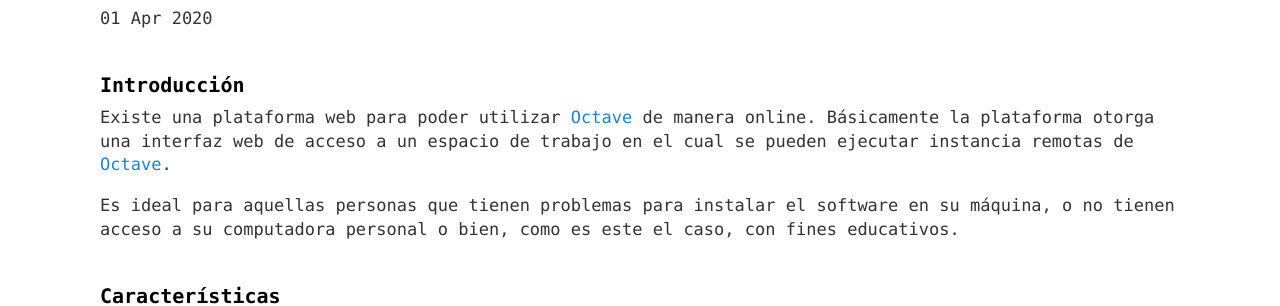
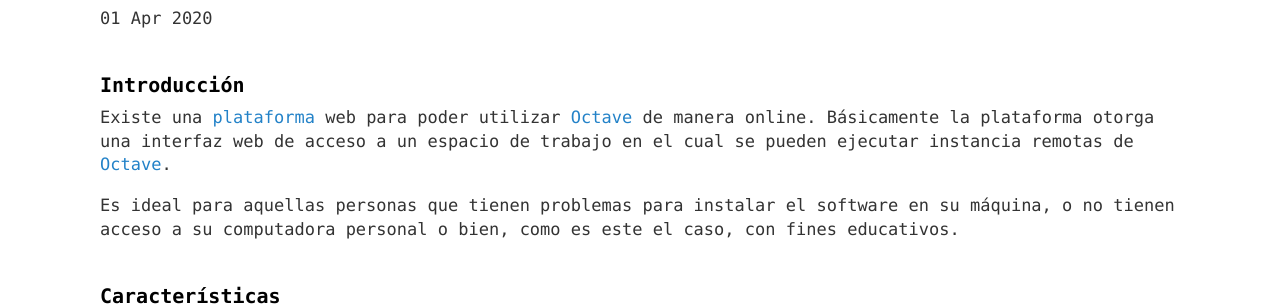
Before and after one commit to 1nv1/UTN-FRN-ASS, a Jekyll site: the page built from _posts/2020-04-01-Octave_Online.markdown, in a window 1280 px wide. Shown: the part 124-430 px from the top of the page. Built offline with Jekyll 4.4.1, drawn with Linux system fonts in a browser that asks for light colours; comment, search, counter and statistics services are not loaded; part of the change alters nothing that is shown.

Commit message:
Adding link

```diff
--- a/_posts/2020-04-01-Octave_Online.markdown
+++ b/_posts/2020-04-01-Octave_Online.markdown
@@ -9,9 +9,10 @@ categories: software online octave realtime
 
 ## Introducción
 
-Existe una plataforma web para poder utilizar [Octave](https://www.gnu.org/software/octave/)
-de manera online. Básicamente la plataforma otorga una interfaz web de acceso
-a un espacio de trabajo en el cual se pueden ejecutar instancia remotas de [Octave](https://www.gnu.org/software/octave/).
+Existe una [plataforma](https://octave-online.net/) web para poder utilizar
+[Octave](https://www.gnu.org/software/octave/) de manera online. Básicamente la
+plataforma otorga una interfaz web de acceso a un espacio de trabajo en el cual
+se pueden ejecutar instancia remotas de [Octave](https://www.gnu.org/software/octave/).
 
 Es ideal para aquellas personas que tienen problemas para instalar el software
 en su máquina, o no tienen acceso a su computadora personal o bien, como es este
```
